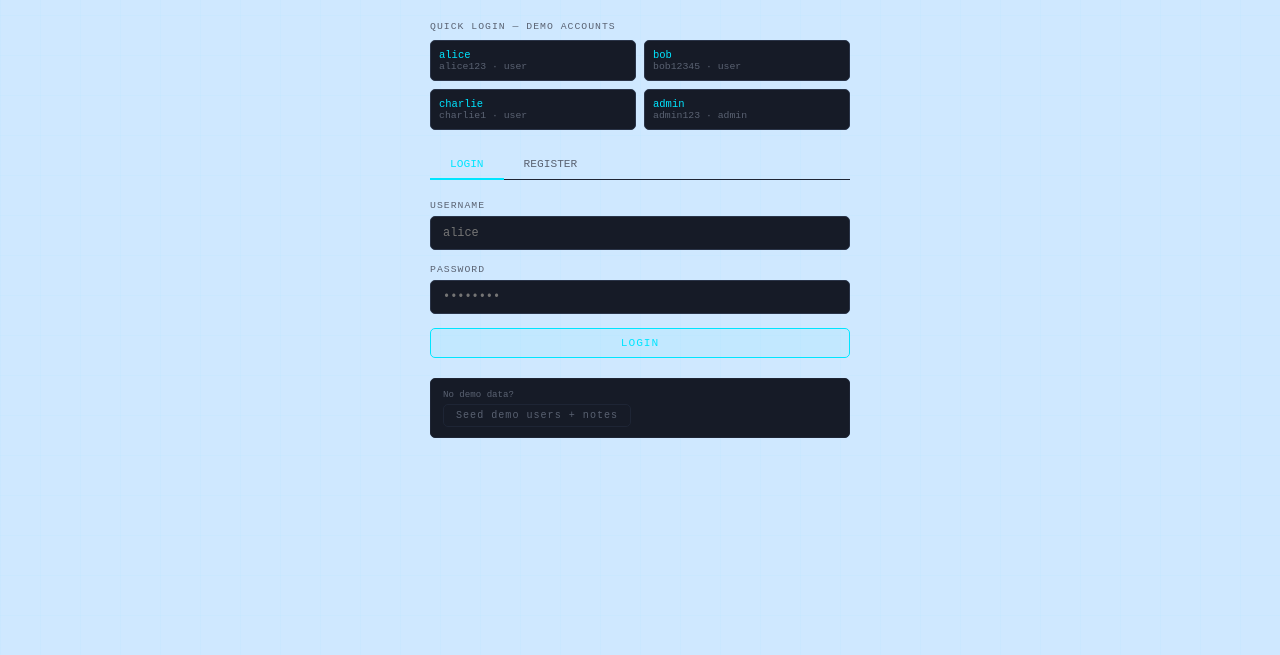
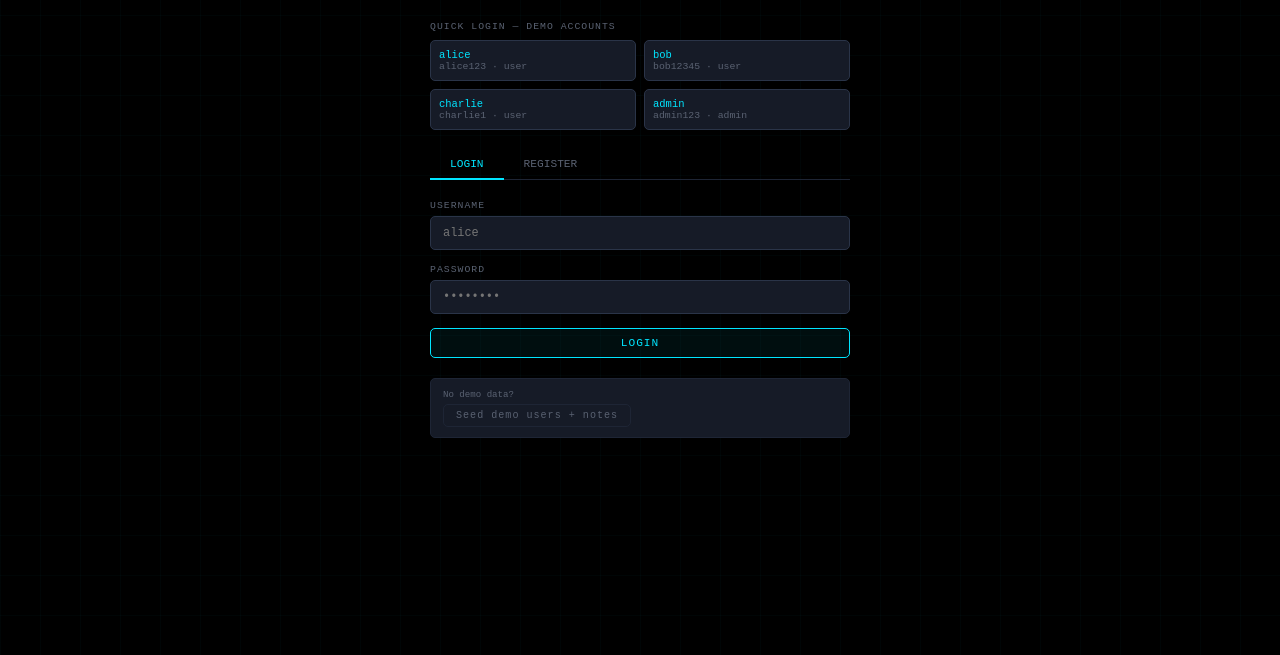
Before and after one commit to mcropsey/vnotes, a plain HTML site: page static/index.html in a window 1280 px wide. Shown: the part 145-800 px from the top of the page. Drawn offline with Linux system fonts and the light colour scheme.

Commit message:
Change website background to black

```diff
--- a/static/index.html
+++ b/static/index.html
@@ -7,7 +7,7 @@
   <style>
     *, *::before, *::after { box-sizing: border-box; margin: 0; padding: 0; }
     :root {
-      --bg:        #cfe8ff;
+      --bg:        #000000;
       --surface:   #111520;
       --surface2:  #161b27;
       --surface3:  #1c2235;
```
